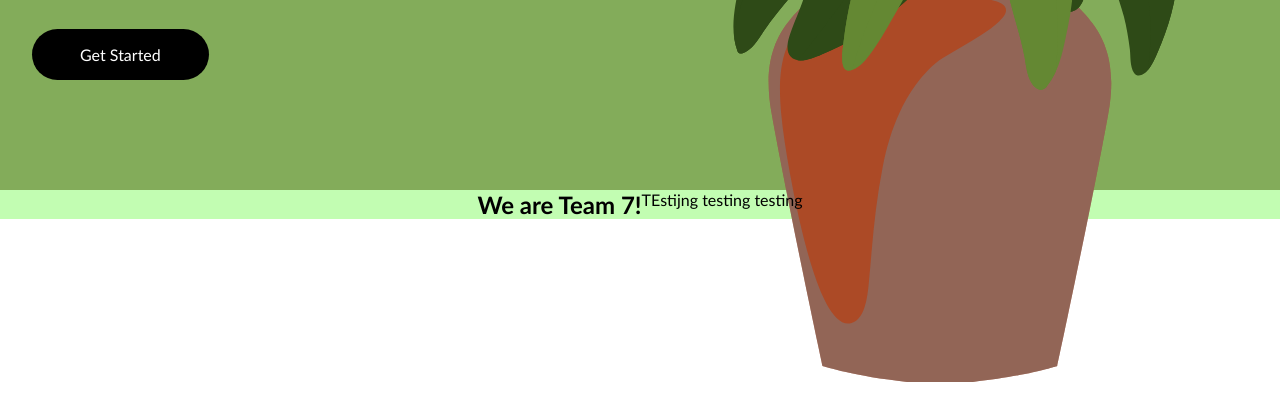
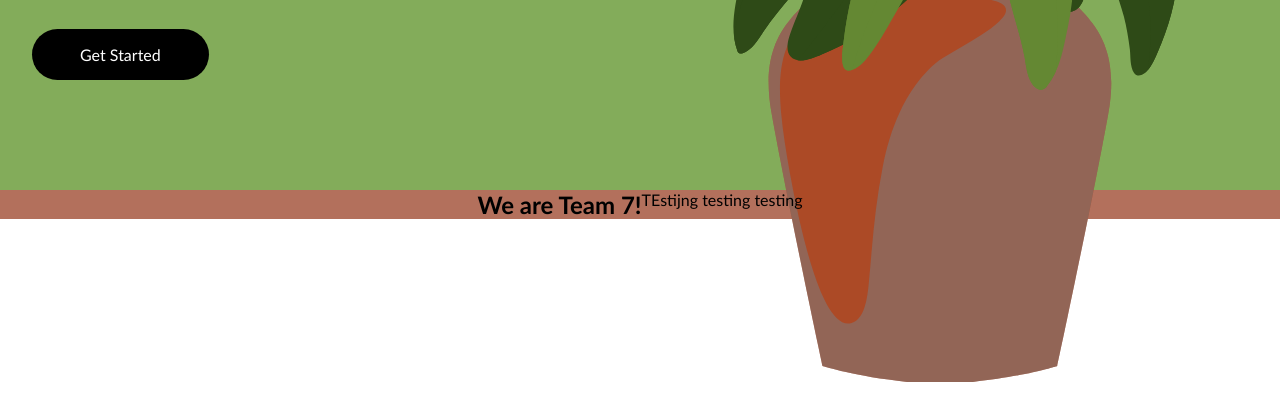
Before and after one commit to sophrami03/team7copy, a plain HTML site: page index.html in a window 1280 px wide. Shown: the part 650-1048 px from the top of the page. Drawn offline with Linux system fonts and the light colour scheme.

Commit message:
bkground color

```diff
--- a/index.html
+++ b/index.html
@@ -40,7 +40,7 @@
 
      <!--about section-->
      <section class="about" id="about">
-      <h2>We are Team 7!</h2>
+      <h1>We are Team 7!</h1>
       <p>
         TEstijng testing testing
       </p>
--- a/style.css
+++ b/style.css
@@ -98,7 +98,7 @@
     align-items: flex-start;
     color: #000;
     padding: 0rem 2rem;
-    background: #c2fdb2;
+    background: #b3705c;
   }
 
   .about-container {
```
